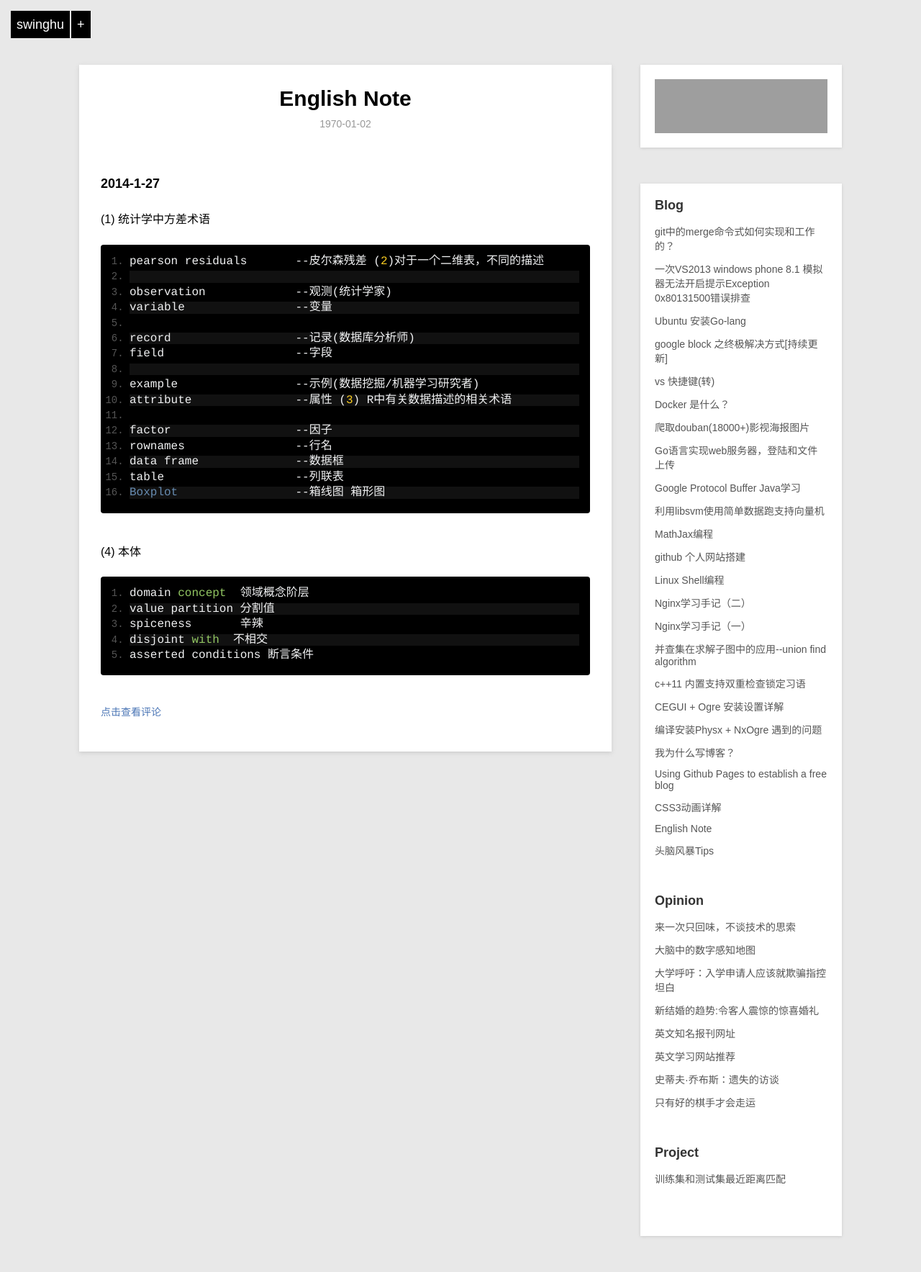
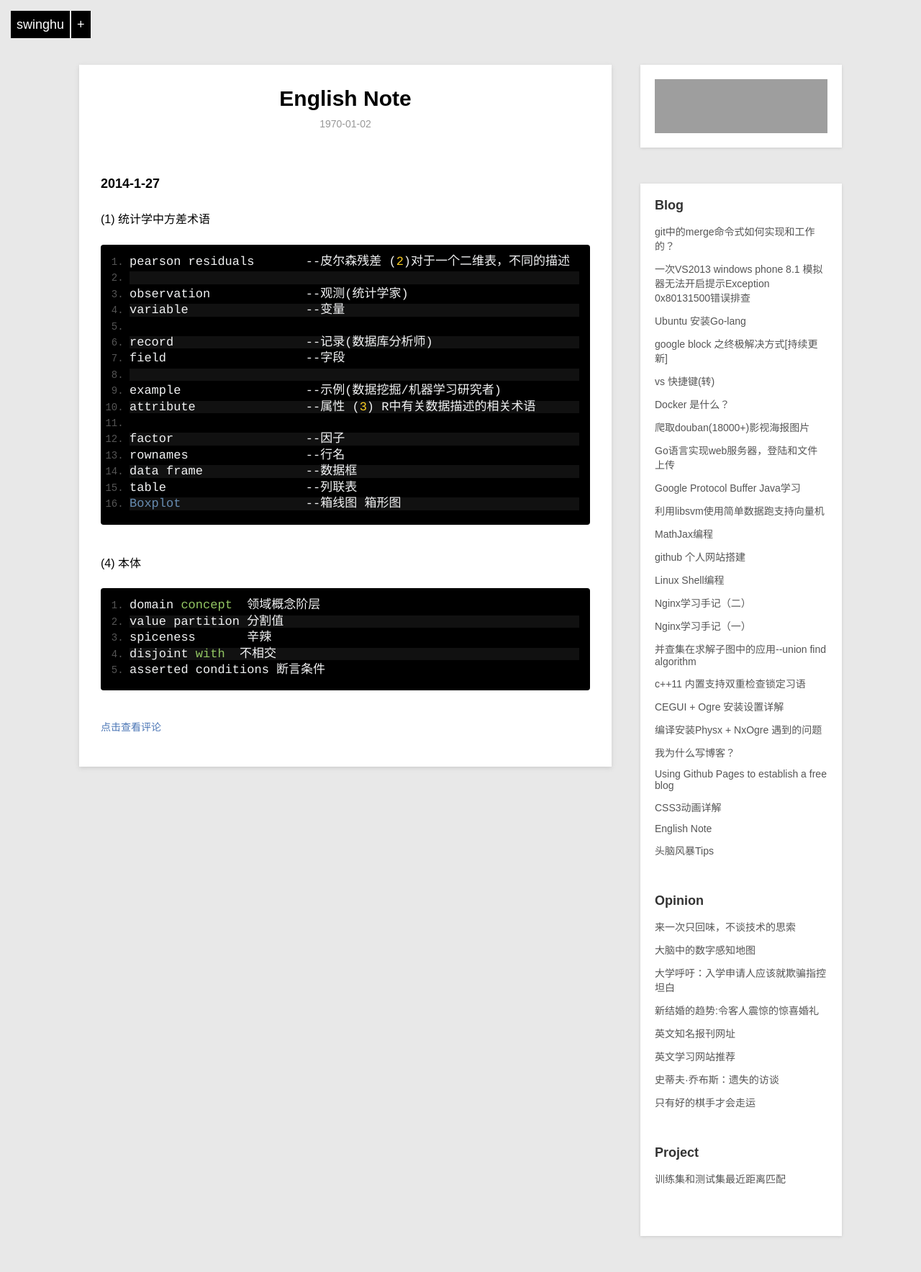
Before and after one commit to swinghu/swinghu.github.com, a Jekyll site: the page built from _posts/blog/1970-1-2-english-note.md, in a window 1280 px wide. Shown: the whole page at 72% size. Built offline with Jekyll 4.4.1, drawn with Linux system fonts in a browser that asks for light colours; grey boxes are pictures that could not be loaded.

Commit message:
new artical

```diff
--- a/css/default.css
+++ b/css/default.css
@@ -46,7 +46,7 @@ h3 {font-size:18px;font-weight:bold;margin-bottom:25px;}
 h4,h5,h6 {font-weight:bold;margin-bottom:15px;}
 
 p {margin-bottom:40px;line-height:1.8em;}
-code {background:#eee;border:1px solid #ccc;padding:0 5px;font-family:"Courier";line-height:16px;font-size:16px;word-wrap:break-word; }
+code {background:#eee;border:1px solid #ccc;padding:0 5px;font-family:"Courier";line-height:17px;font-size:17px;word-wrap:break-word; }
 pre {background-color:#000;padding:15px;overflow:auto;margin-bottom:40px;font-size:14px;border: 1px solid #eee;-webkit-border-radius: 4px 4px 4px 4px;-moz-border-radius: 4px 4px 4px 4px;border-radius: 4px 4px 4px 4px;color:#b9bdb6;margin-top:-20px; }
 h4+pre, h3+pre { margin-top:20px; }
 pre code{background-color:transparent;border:none;padding:0;word-wrap:normal;}
```
